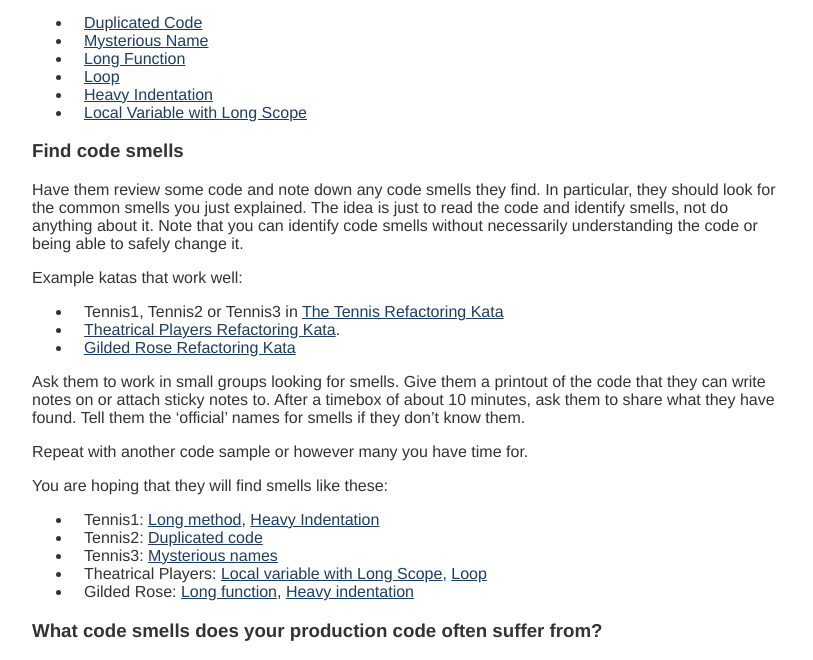
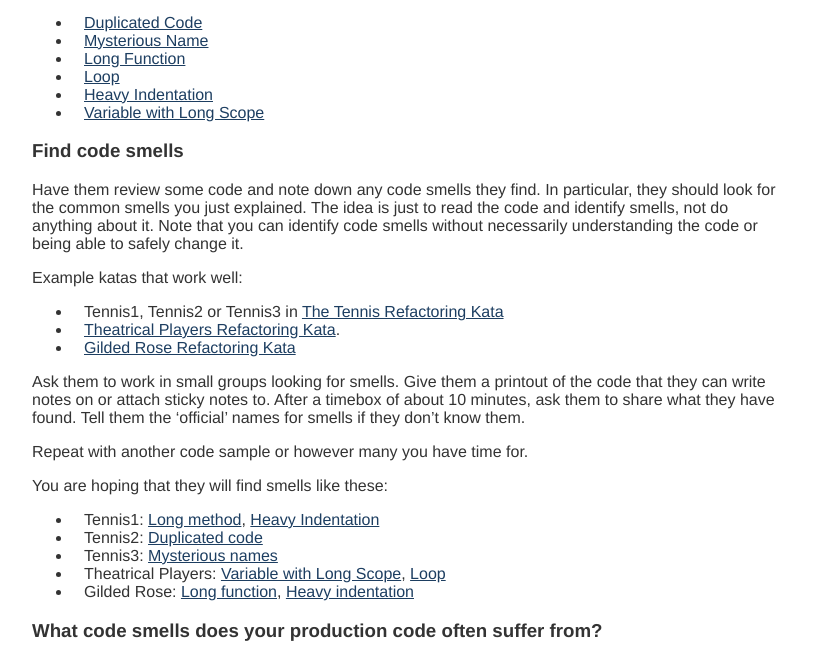
Before and after one commit to sammancoaching/website, a Jekyll site: the page built from _learning_hours/code_reading/code_smells_intro.md, in a window 1280 px wide. Shown: the part 607-1267 px from the top of the page, without its empty margins (233-1046 px from the left). Built offline with Jekyll 4.4.1, drawn with Linux system fonts in a browser that asks for light colours.

Commit message:
rename Variable with long scope - could be a global variable

```diff
--- a/_learning_hours/code_reading/code_smells_intro.md
+++ b/_learning_hours/code_reading/code_smells_intro.md
@@ -33,7 +33,7 @@ Explain Martin Fowler's [description of code smells](https://www.martinfowler.co
 * [Long Function](/code_smells/long_function.html)
 * [Loop](/code_smells/loop.html)
 * [Heavy Indentation](/code_smells/heavy_indentation.html)
-* [Local Variable with Long Scope](/code_smells/local_variable_with_long_scope.html)
+* [Variable with Long Scope](/code_smells/variable_with_long_scope.html)
 
 ### Find code smells
 Have them review some code and note down any code smells they find. In particular, they should look for the common smells you just explained. The idea is just to read the code and identify smells, not do anything about it. Note that you can identify code smells without necessarily understanding the code or being able to safely change it.
@@ -53,7 +53,7 @@ You are hoping that they will find smells like these:
 * Tennis1: [Long method](/code_smells/long_function.html), [Heavy Indentation](/code_smells/heavy_indentation.html)
 * Tennis2: [Duplicated code](/code_smells/duplicated_code.html)
 * Tennis3: [Mysterious names](/code_smells/mysterious_name.html)
-* Theatrical Players: [Local variable with Long Scope](/code_smells/local_variable_with_long_scope.html), [Loop](/code_smells/loop.html)
+* Theatrical Players: [Variable with Long Scope](/code_smells/variable_with_long_scope.html), [Loop](/code_smells/loop.html)
 * Gilded Rose: [Long function](/code_smells/long_function.html), [Heavy indentation](/code_smells/heavy_indentation.html)
 
 ### What code smells does your production code often suffer from?
```
Also changed, not shown: _code_smells/local_variable_with_long_scope.md (deleted, +0 -10 lines), _code_smells/variable_with_long_scope.md (added, +12 -0 lines).
